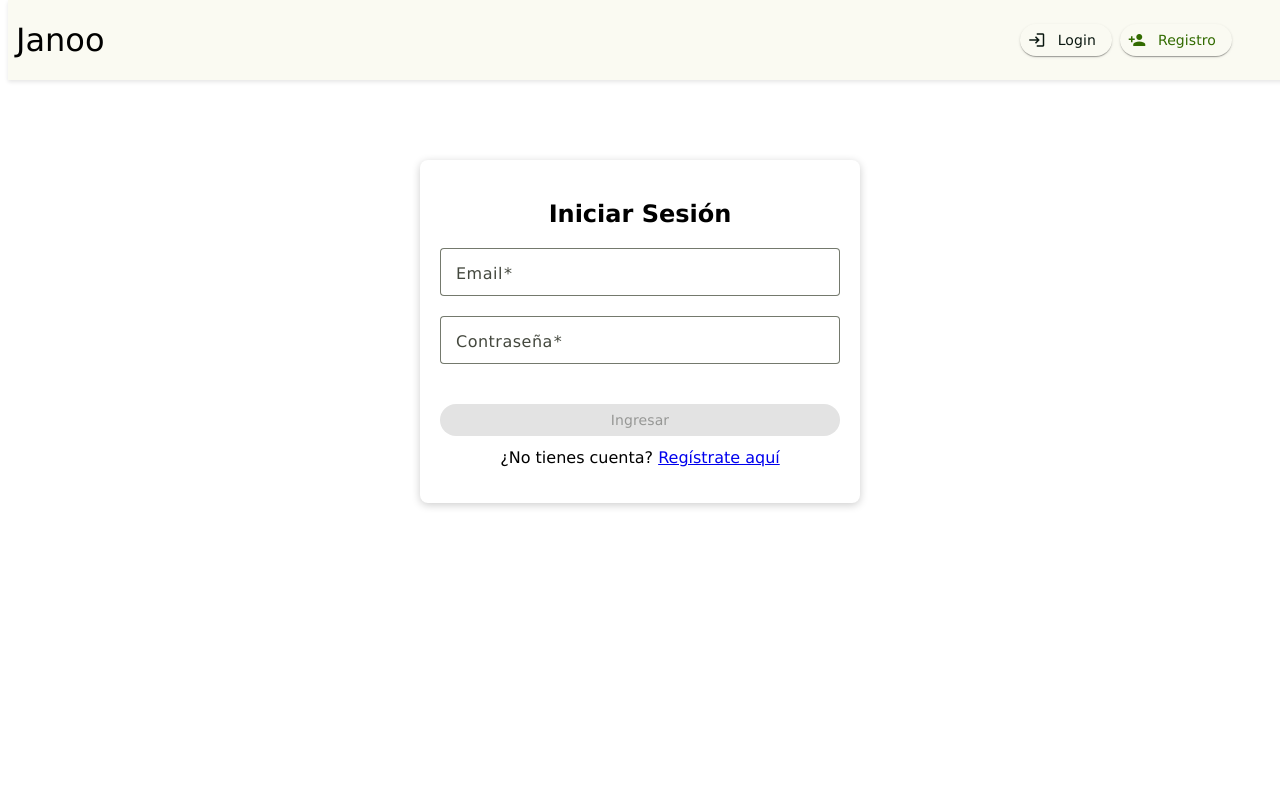
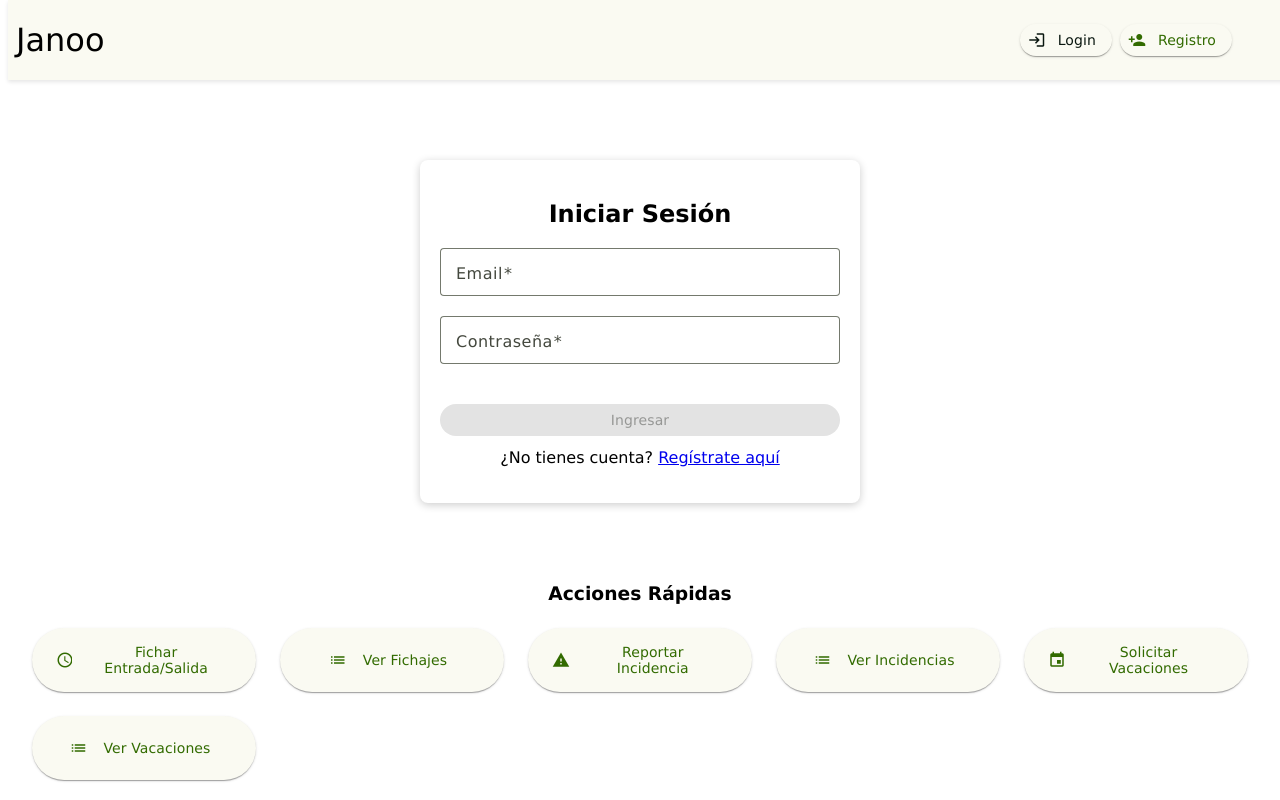
Before and after one commit to lenvigo/janoo-front-app, an Angular app: page /auth/login in a window 1280 px wide. Built offline with nearby package versions, Linux system fonts and the light colour scheme.

Commit message:
wip:not finished

```diff
--- a/src/app/app.component.html
+++ b/src/app/app.component.html
@@ -1,2 +1,3 @@
 <app-navbar></app-navbar>
 <router-outlet></router-outlet>
+<app-buttons></app-buttons>
--- a/src/app/app.component.scss
+++ b/src/app/app.component.scss
@@ -1,11 +1,11 @@
-:host {
-  display: block;
-  margin: 0;
-  padding: 0;
-  font-family: Verdana, Geneva, Tahoma, sans-serif;
-  background-color: white;
-  min-height: 100vh;
-}
+// :host {
+//   display: block;
+//   margin: 0;
+//   padding: 0;
+//   font-family: Verdana, Geneva, Tahoma, sans-serif;
+//   background-color: white;
+//   min-height: 100vh;
+// }
 // /* Para navegadores basados en WebKit (Chrome, Safari, Edge) */
 // input:-webkit-autofill,
 // select:-webkit-autofill,
--- a/src/app/checkins/checkins.module.ts
+++ b/src/app/checkins/checkins.module.ts
@@ -1,16 +1,33 @@
 import { NgModule } from '@angular/core';
 import { CommonModule } from '@angular/common';
 import { ReactiveFormsModule } from '@angular/forms';
-import { RouterModule } from '@angular/router';
+import { RouterModule, Routes } from '@angular/router';
 
 import { SharedModule } from '../shared/shared.module';
+
+import { AuthGuard } from '../core/guards/auth.guard';
+import { RoleGuard } from '../core/guards/role.guard';
 
 import { CheckinFormComponent } from './checkin-form/checkin-form.component';
 import { CheckinListComponent } from './checkin-list/checkin-list.component';
 
+const routes: Routes = [
+  {
+    path: 'form',
+    component: CheckinFormComponent,
+    canActivate: [AuthGuard],
+  },
+  {
+    path: 'list',
+    component: CheckinListComponent ,
+    canActivate: [AuthGuard, RoleGuard],
+    data: { roles: ['ADMIN_ROLE', 'MANAGER_ROLE'] },
+  },
+
+];
 @NgModule({
   declarations: [CheckinFormComponent, CheckinListComponent],
-  imports: [CommonModule, ReactiveFormsModule, SharedModule, RouterModule],
+  imports: [CommonModule, ReactiveFormsModule, SharedModule, RouterModule,  RouterModule.forChild(routes),],
   exports: [CheckinFormComponent, CheckinListComponent],
 })
 export class CheckinsModule {}
--- /dev/null
+++ b/src/app/shared/buttons/buttons.component.html
@@ -0,0 +1,29 @@
+<div class="quick-actions">
+  <h3>Acciones Rápidas</h3>
+  <div class="action-buttons">
+    <button mat-raised-button color="accent" routerLink="/checkins">
+      <mat-icon>access_time</mat-icon>
+      Fichar Entrada/Salida
+    </button>
+    <button mat-raised-button color="primary" routerLink="/checkins/list">
+      <mat-icon>list</mat-icon>
+      Ver Fichajes
+    </button>
+    <button mat-raised-button color="warn" routerLink="/incidents">
+      <mat-icon>warning</mat-icon>
+      Reportar Incidencia
+    </button>
+    <button mat-raised-button color="warn" routerLink="/incidents/list">
+      <mat-icon>list</mat-icon>
+      Ver Incidencias
+    </button>
+    <button mat-raised-button color="primary" routerLink="/vacations">
+      <mat-icon>event</mat-icon>
+      Solicitar Vacaciones
+    </button>
+    <button mat-raised-button color="primary" routerLink="/vacations/list">
+      <mat-icon>list</mat-icon>
+      Ver Vacaciones
+    </button>
+  </div>
+</div>
--- /dev/null
+++ b/src/app/shared/buttons/buttons.component.scss
@@ -0,0 +1,19 @@
+.quick-actions {
+  margin: 2rem;
+  text-align: center;
+
+  .action-buttons {
+    display: grid;
+    grid-template-columns: repeat(auto-fit, minmax(200px, 1fr));
+    gap: 1.5rem;
+    margin-top: 1.5rem;
+
+    button {
+      display: flex;
+      align-items: center;
+      justify-content: center;
+      gap: 0.5rem;
+      padding: 2rem;
+    }
+  }
+}
--- a/src/app/shared/shared.module.ts
+++ b/src/app/shared/shared.module.ts
@@ -14,9 +14,10 @@ import { MatDividerModule } from '@angular/material/divider';
 
 // Componente Navbar
 import { NavbarComponent } from './navbar/navbar.component';
+import { ButtonsComponent } from './buttons/buttons.component';
 
 @NgModule({
-  declarations: [NavbarComponent],
+  declarations: [NavbarComponent, ButtonsComponent],
   imports: [
     CommonModule,
     MatToolbarModule,
@@ -40,6 +41,7 @@ import { NavbarComponent } from './navbar/navbar.component';
     MatProgressSpinnerModule,
     MatDividerModule,
     NavbarComponent,
+    ButtonsComponent,
   ],
 })
 export class SharedModule {}
--- a/src/app/users/profile/profile.component.html
+++ b/src/app/users/profile/profile.component.html
@@ -22,7 +22,7 @@
   <mat-divider></mat-divider>
 
   <!-- Sección de Administrador -->
-  <div class="admin-section" *ngIf="user.roles.includes('ADMIN_ROLE')">
+  <div class="admin-section" *ngIf="user.roles.includes('ADMIN_ROLE') || user.roles.includes('MANAGER_ROLE')" >
     <h3>Panel de Administración</h3>
     <div class="admin-actions">
       <button mat-raised-button color="primary" routerLink="/role-management">
--- a/src/app/users/profile/profile.component.ts
+++ b/src/app/users/profile/profile.component.ts
@@ -26,6 +26,7 @@ export class ProfileComponent implements OnInit {
   ) {
     console.log('ProfileComponent initialized');
   }
+
 
   ngOnInit(): void {
     console.log('ProfileComponent - ngOnInit');
--- a/src/app/vacations/vacations.module.ts
+++ b/src/app/vacations/vacations.module.ts
@@ -14,14 +14,16 @@ import { MatSelectModule } from '@angular/material/select';
 import { MatDatepickerModule } from '@angular/material/datepicker';
 import { MatNativeDateModule } from '@angular/material/core';
 import { MatFormFieldModule } from '@angular/material/form-field';
+import { AuthGuard } from '../core/guards/auth.guard';
+import { RoleGuard } from '../core/guards/role.guard';
 
 import { SharedModule } from '../shared/shared.module';
 import { VacationFormComponent } from './vacation-form/vacation-form.component';
 import { VacationListComponent } from './vacation-list/vacation-list.component';
 
 const routes: Routes = [
-  { path: '', component: VacationListComponent },
-  { path: 'new', component: VacationFormComponent },
+  { path: 'list', component: VacationListComponent , canActivate: [AuthGuard, RoleGuard],},
+  { path: 'form', component: VacationFormComponent },
 ];
 
 @NgModule({
--- a/src/styles.scss
+++ b/src/styles.scss
@@ -13,6 +13,7 @@ body {
   font-family: Verdana, Geneva, Tahoma, sans-serif;
 }
 html {
+  color-scheme: light dark;
   @include mat.theme(
     (
       color: (
```
Also changed, not shown: src/app/shared/buttons/buttons.component.ts (added, +9 -0 lines), 1 other file (tests, documents, lock files or other folders).
